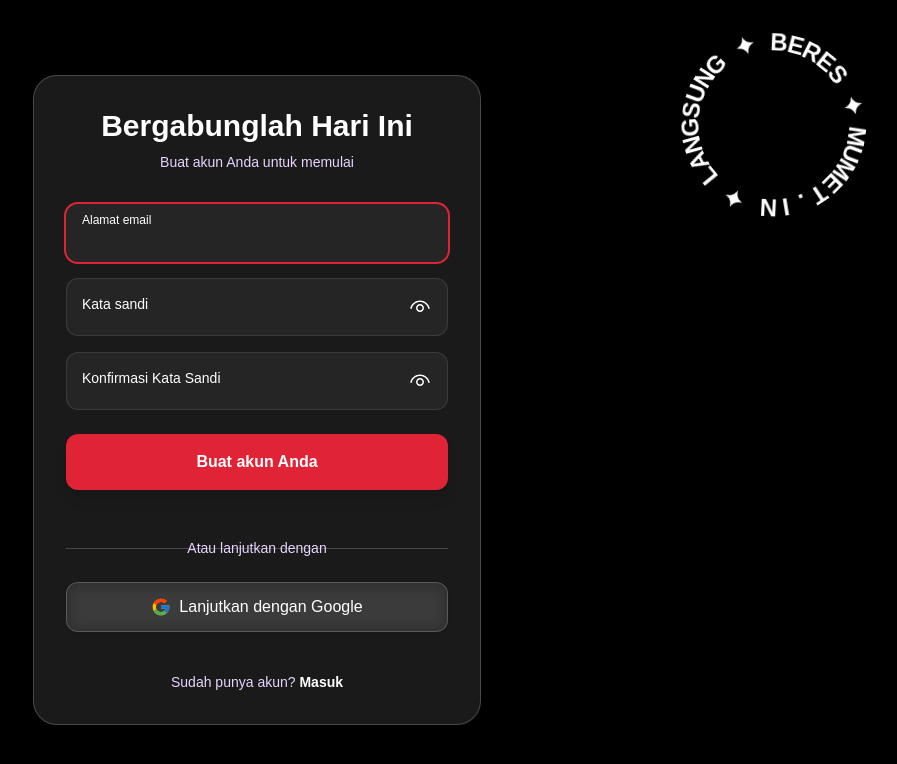
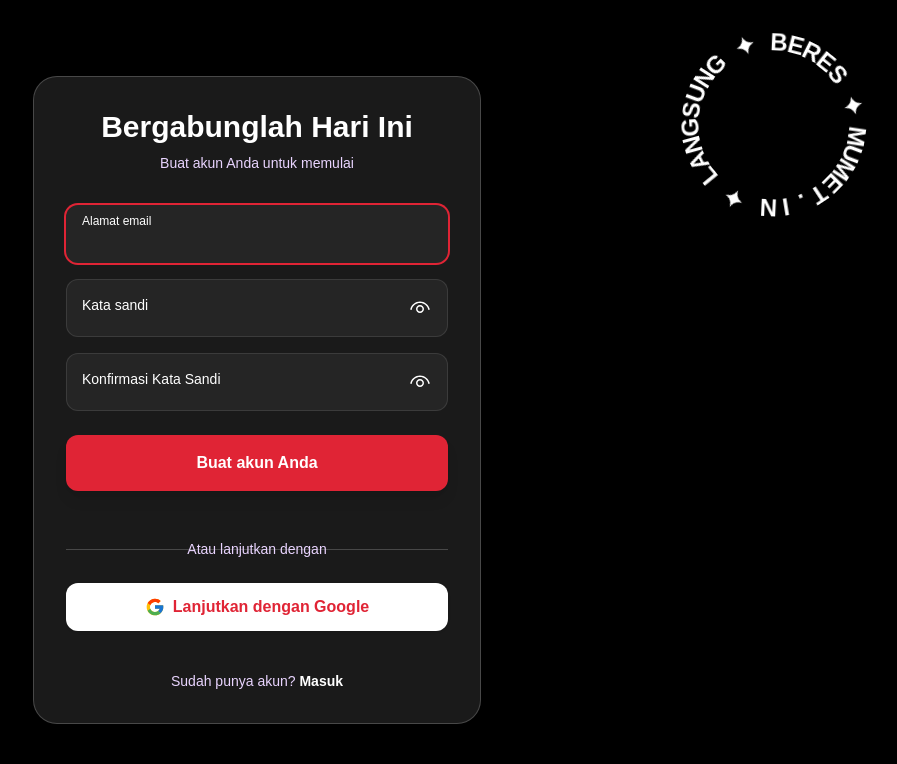
Before and after one commit to ardhikaxx/nextjs-jasa-app, a Next.js app: page /register in a window 1280 px wide. Shown: the top 764 px of the page, without its empty margins (383-1280 px from the left). Built offline with nearby package versions, Linux system fonts and the light colour scheme; no server answers.

Commit message:
fix(auth) perubahan pada halaman login register pada tombol continue with google

```diff
--- a/src/app/login/page.tsx
+++ b/src/app/login/page.tsx
@@ -361,7 +361,7 @@ export default function Login() {
                                     type="button"
                                     onClick={handleGoogleLogin}
                                     disabled={isAnyLoading}
-                                    className="w-full flex justify-center items-center py-3 px-4 border border-white/20 rounded-xl shadow-sm bg-white/5 text-white font-medium hover:bg-white/10 disabled:opacity-50 disabled:cursor-not-allowed transition-all duration-200 backdrop-blur-sm transform hover:scale-[1.02]"
+                                    className="w-full flex justify-center items-center py-3 px-4 rounded-xl shadow-sm bg-white text-[#E02435] font-bold disabled:opacity-50 disabled:cursor-not-allowed transition-all duration-200 backdrop-blur-sm transform hover:scale-[1.02]"
                                 >
                                     {googleLoading ? (
                                         <span className="flex items-center justify-center">
--- a/src/app/register/page.tsx
+++ b/src/app/register/page.tsx
@@ -353,7 +353,7 @@ export default function Register() {
                                     type="button"
                                     onClick={handleGoogleRegister}
                                     disabled={isAnyLoading}
-                                    className="w-full flex justify-center items-center py-3 px-4 border border-white/20 rounded-xl shadow-sm bg-white/5 text-white font-medium hover:bg-white/10 disabled:opacity-50 disabled:cursor-not-allowed transition-all duration-200 backdrop-blur-sm transform hover:scale-[1.02]"
+                                    className="w-full flex justify-center items-center py-3 px-4 rounded-xl shadow-sm bg-white text-[#E02435] font-bold disabled:opacity-50 disabled:cursor-not-allowed transition-all duration-200 backdrop-blur-sm transform hover:scale-[1.02]"
                                 >
                                     {googleLoading ? (
                                         <span className="flex items-center justify-center">
--- a/src/data/projects_data.ts
+++ b/src/data/projects_data.ts
@@ -81,7 +81,7 @@ export const projectsData: Project[] = [
         description: "Website showcase untuk aplikasi GlucoWise yang memungkinkan pengguna mendownload aplikasi mobile langsung dari situs. GlucoWise adalah solusi web dan mobile untuk edukasi dan manajemen data diabetes.",
         technologies: ["Html", "Css", "Javascript", "Bootstrap"],
         year: 2025,
-        link: "https://kopisumberkembangjember.vercel.app/",
+        link: "https://glucowise-app.vercel.app/",
         image: Projek6.src,
         category: "Web Development"
     },
```
